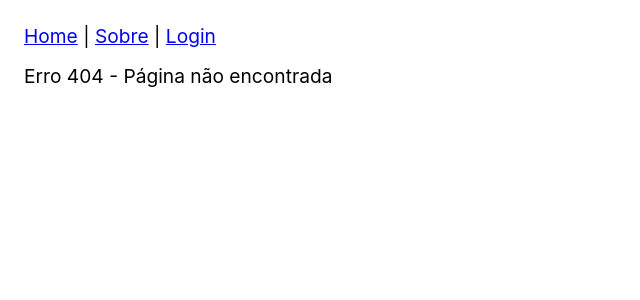
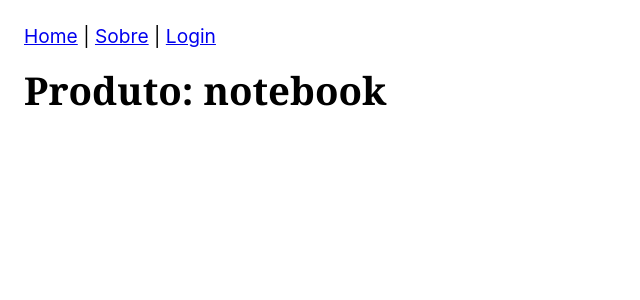
Before and after one commit to tatisabinoviana/ReactParaIniciantesOrigamid, a React (Create React App) app: page /produto/notebook in a window 1280 px wide. Before the commit this address had no page. Shown: the top 300 px of the page, without its empty margins (0-640 px from the left). Built offline with nearby package versions, Linux system fonts and the light colour scheme.

Commit message:
construindo rotas e acessando informações específicas usando useParams

```diff
--- a/src/App.js
+++ b/src/App.js
@@ -4,6 +4,7 @@
 import Home from './Home'
 import Login from './Login'
 import NaoEncontrada from './NaoEncontrada'
+import Produto from './Produto'
 import Sobre from './Sobre'
 
 const App = () => {
@@ -14,6 +15,7 @@
         <Route path="/" element={<Home />} />
         <Route path="sobre" element={<Sobre />} />
         <Route path="login" element={<Login />} />
+        <Route path="produto/:id" element={<Produto />} />
         <Route path="*" element={<NaoEncontrada />} />
       </Routes>
     </BrowserRouter>
--- a/src/Home.js
+++ b/src/Home.js
@@ -1,10 +1,13 @@
 import React from 'react'
+import { Link } from 'react-router-dom'
 
 const Home = () => {
   return (
     <div>
       <h1>Home</h1>
       <p>Essa é a home.</p>
+      <Link to="produto/notebook">Notebook</Link>{' '}
+      <Link to="produto/smartphone">Smartphone</Link>
     </div>
   )
 }
--- /dev/null
+++ b/src/Produto.js
@@ -0,0 +1,14 @@
+import React from 'react'
+import { useParams } from 'react-router-dom'
+
+const Produto = () => {
+  const params = useParams()
+
+  return (
+    <div>
+      <h1>Produto: {params.id}</h1>
+    </div>
+  )
+}
+
+export default Produto
```
